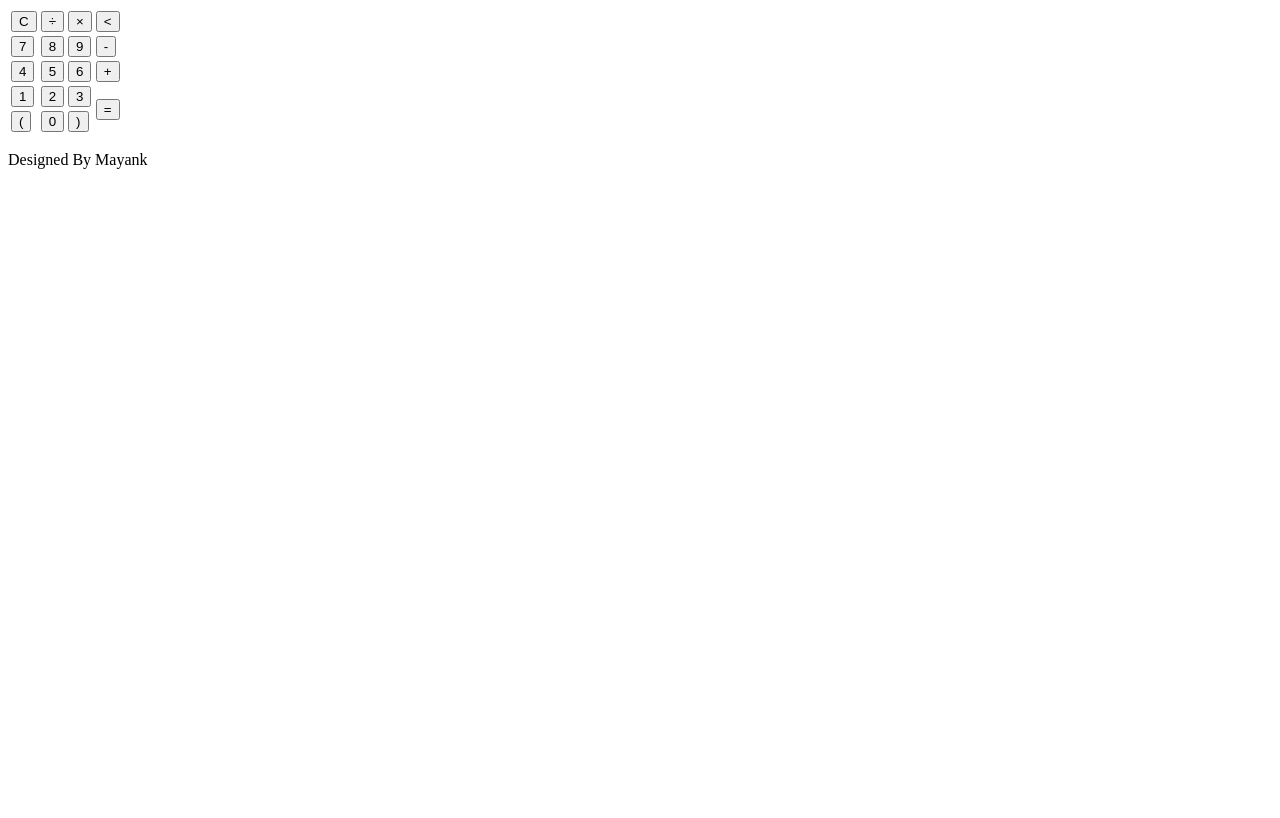
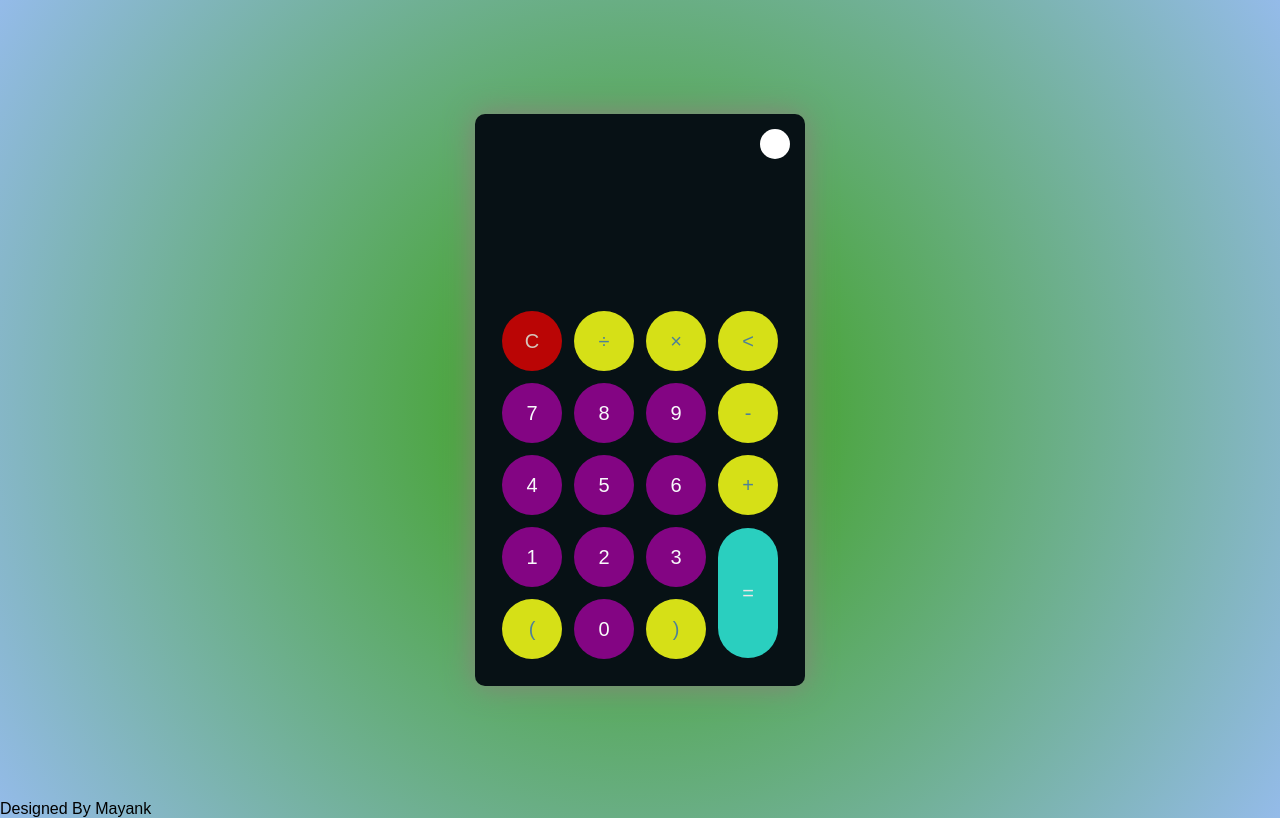
Before and after one commit to Mynkchaudhry/Dark-and-Light-theme-Calculator, a plain HTML site: page index.html in a window 1280 px wide. Drawn offline with Linux system fonts and the light colour scheme; the site is published under a folder, as on GitHub Pages, so addresses that start at the root find nothing.

Commit message:
Update index.html

```diff
--- a/index.html
+++ b/index.html
@@ -5,7 +5,7 @@
     <meta charset="UTF-8">
     <meta http-equiv="X-UA-Compatible" content="IE=edge">
     <meta name="viewport" content="width=device-width, initial-scale=1.0">
-    <link rel="stylesheet" href="/calculator.css">
+    <link rel="stylesheet" href="./calculator.css">
     <title>Black & White Calculator</title>
 </head>
 
@@ -53,7 +53,7 @@
             </div>
         </div>
     </div>
-    <script src="/calculator.js"></script>
+    <script src="./calculator.js"></script>
 </body>
 
 <footer>
```
